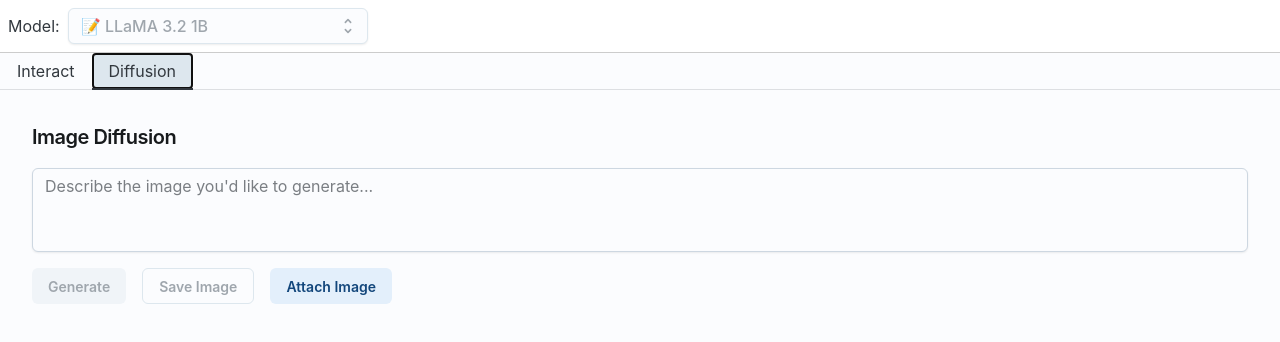
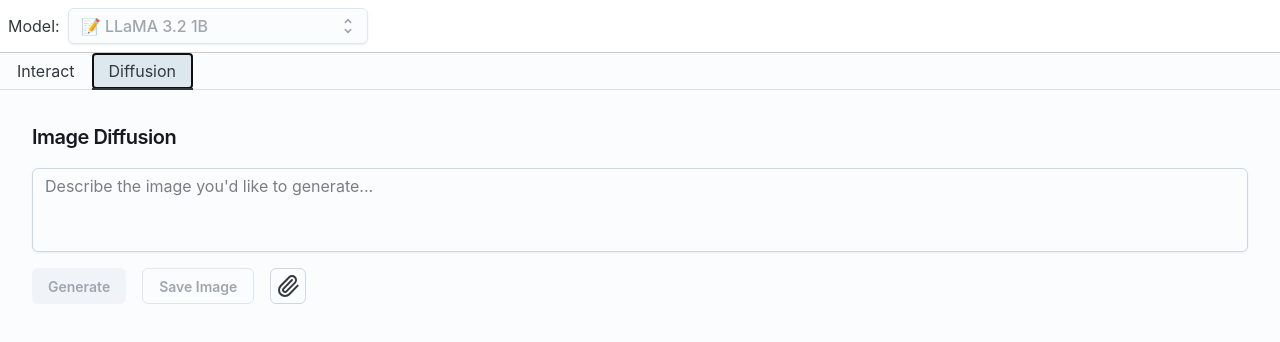
Before and after one commit to Sourenm/chat-app, a React (Vite) app in the folder frontend/: page / in a window 1280 px wide. Both pictures are taken after a click on the tab "Diffusion". Shown: the top 342 px of the page. Built offline with nearby package versions, Linux system fonts and the light colour scheme.

Commit message:
better visuals

```diff
--- a/frontend/src/components/DiffusionPage.tsx
+++ b/frontend/src/components/DiffusionPage.tsx
@@ -1,7 +1,7 @@
 import { useState, useRef } from 'react';
 import { Box, Button, Textarea, Typography, CircularProgress, Stack, IconButton } from '@mui/joy';
 import { generateDiffusionImage } from '../lib/api';
-import { XIcon } from 'lucide-react';
+import { XIcon, Paperclip } from 'lucide-react';
 
 export default function DiffusionPage() {
   const [prompt, setPrompt] = useState('');
@@ -74,9 +74,9 @@
           Save Image
         </Button>
 
-        <Button onClick={handleImageUpload} variant="soft">
-          Attach Image
-        </Button>
+        <IconButton onClick={handleImageUpload} variant="outlined" color="neutral" title="Attach Image">
+          <Paperclip />
+        </IconButton>
       </Stack>
 
       {attachedImage && (
```
